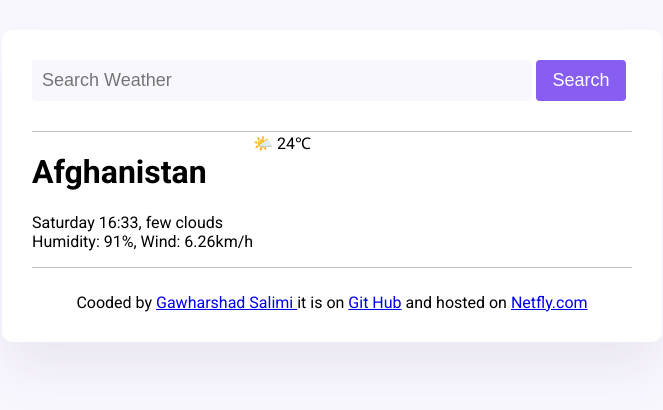
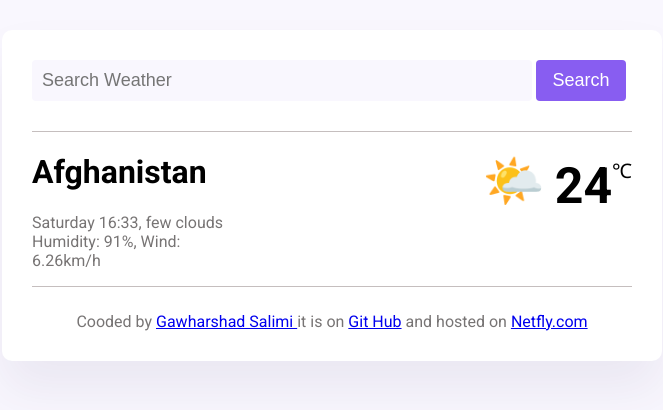
Before and after one commit to GwharshadSalimi/final-project, a plain HTML site: page index.html in a window 1280 px wide. Shown: the whole page, without its empty margins (308-971 px from the left). Drawn offline with Linux system fonts and the light colour scheme; a web font is replaced by a local one.

Commit message:
some css code was added

```diff
--- a/index.html
+++ b/index.html
@@ -36,7 +36,11 @@
             </p>
           </div>
 
-          <div>🌤️ 24℃</div>
+          <div class="flex-box">
+            <div class="emoje">🌤️</div>
+            <div class="number">24</div>
+            <div class="degree">℃</div>
+          </div>
         </div>
       </main>
       <footer>
--- a/stcss/style.css
+++ b/stcss/style.css
@@ -36,12 +36,40 @@ header {
   padding: 0 0 30px 0;
 }
 
+.flex-box {
+  display: flex;
+}
+
+.number {
+  font-size: 50px;
+  font-weight: bold;
+  margin-top: 25px;
+  margin-left: 10px;
+}
+
+.emoje {
+  display: flex;
+  font-size: 50px;
+  margin-top: 20px;
+  margin-left: 230px;
+}
+
+.degree {
+  margin-top: 25px;
+  font-size: 20px;
+}
+
 footer {
   border-top: 1px solid rgb(197, 190, 190);
   padding: 25px 0 0 0;
   text-align: center;
+  color: rgb(119, 116, 116);
 }
 
 .whole-flex-div {
   display: flex;
 }
+
+p {
+  color: rgb(119, 116, 116);
+}
```
